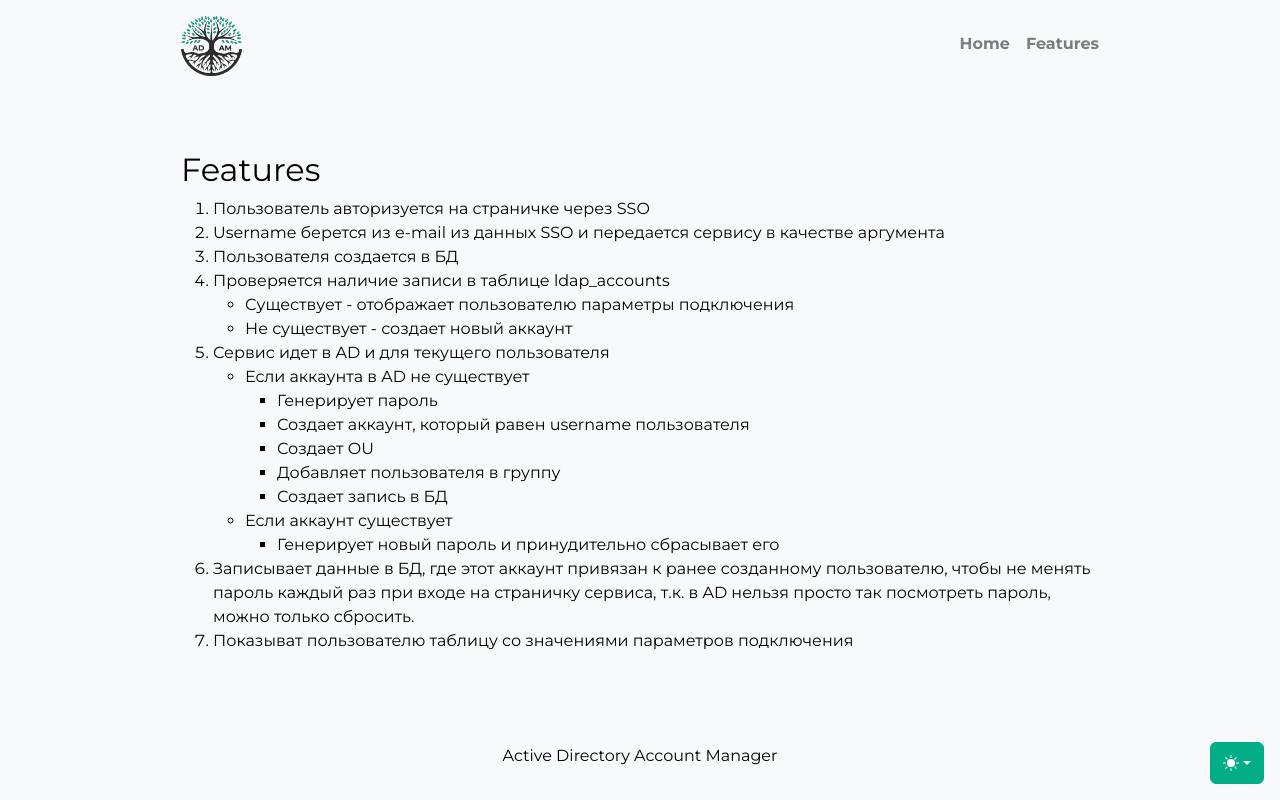
After one commit to maxmureev/adam, a FastAPI app: template adam/templates/features.html in a window 1280 px wide. The commit adds this page. Run offline with FastAPI, Linux system fonts and the light colour scheme; the template is opened without the code that fills it, so the values that code supplies are empty; parts of the project's set-up code (start-up, migrations or seed data) failed here and were passed over.

Commit message:
Add /features route

```diff
--- /dev/null
+++ b/adam/templates/features.html
@@ -0,0 +1,38 @@
+{% extends "base.html" %}
+
+{% block content %}
+
+<main class="text-start">
+
+    <h2 id="-">Features</h2>
+    <ol>
+    <li>Пользователь авторизуется на страничке через SSO</li>
+    <li>Username берется из e-mail из данных SSO и передается сервису в качестве аргумента</li>
+    <li>Пользователя создается в БД</li>
+    <li>Проверяется наличие записи в таблице ldap_accounts<ul>
+    <li>Существует - отображает пользователю параметры подключения</li>
+    <li>Не существует - создает новый аккаунт</li>
+    </ul>
+    </li>
+    <li>Сервис идет в AD и для текущего пользователя<ul>
+    <li>Если аккаунта в AD не существует<ul>
+    <li>Генерирует пароль</li>
+    <li>Создает аккаунт, который равен username пользователя</li>
+    <li>Создает OU</li>
+    <li>Добавляет пользователя в группу</li>
+    <li>Создает запись в БД</li>
+    </ul>
+    </li>
+    <li>Если аккаунт существует<ul>
+    <li>Генерирует новый пароль и принудительно сбрасывает его</li>
+    </ul>
+    </li>
+    </ul>
+    </li>
+    <li>Записывает данные в БД, где этот аккаунт привязан к ранее созданному пользователю, чтобы не менять пароль каждый раз при входе на страничку сервиса, т.к. в AD нельзя просто так посмотреть пароль, можно только сбросить.</li>
+    <li>Показыват пользователю таблицу со значениями параметров подключения</li>
+    </ol>
+
+</main>
+
+{% endblock %}
--- a/adam/templates/header.html
+++ b/adam/templates/header.html
@@ -7,8 +7,12 @@
 
         <div class="d-flex align-items-center">
             <nav class="nav nav-masthead ms-3">
-                <a class="nav-link fw-bold py-1 px-0 active" aria-current="page" href="/">Home</a>
-                <a class="nav-link fw-bold py-1 px-0" href="#">Features</a>
+                <a class="nav-link fw-bold py-1 px-0 {% if request.url.path == '/' %}active{% endif %}" aria-current="page"
+                    href="/">Home</a>
+                {% if user is not defined %}
+                <a class="nav-link fw-bold py-1 px-0 {% if request.url.path == '/features' %}active{% endif %}"
+                    href="/features">Features</a>
+                {% endif %}
                 {% if user is defined %}
                 <a class="nav-link fw-bold py-1 px-0" href="/logout">Logout</a>
                 {% endif %}
--- a/adam/web/home.py
+++ b/adam/web/home.py
@@ -28,6 +28,12 @@ async def logout() -> RedirectResponse:
     response.delete_cookie(key="auth_token")
     return response
 
+
+@home_router.get("/features", response_class=HTMLResponse, include_in_schema=False)
+async def features(request: Request) -> HTMLResponse:
+    return templates.TemplateResponse(
+        "features.html", {"request": request, "title": "Features"}
+    )
 
 @home_router.get("/", response_class=HTMLResponse, include_in_schema=False)
 async def home_page(request: Request, db: Session = Depends(get_db)) -> HTMLResponse:
```
Also changed, not shown: README.md.
